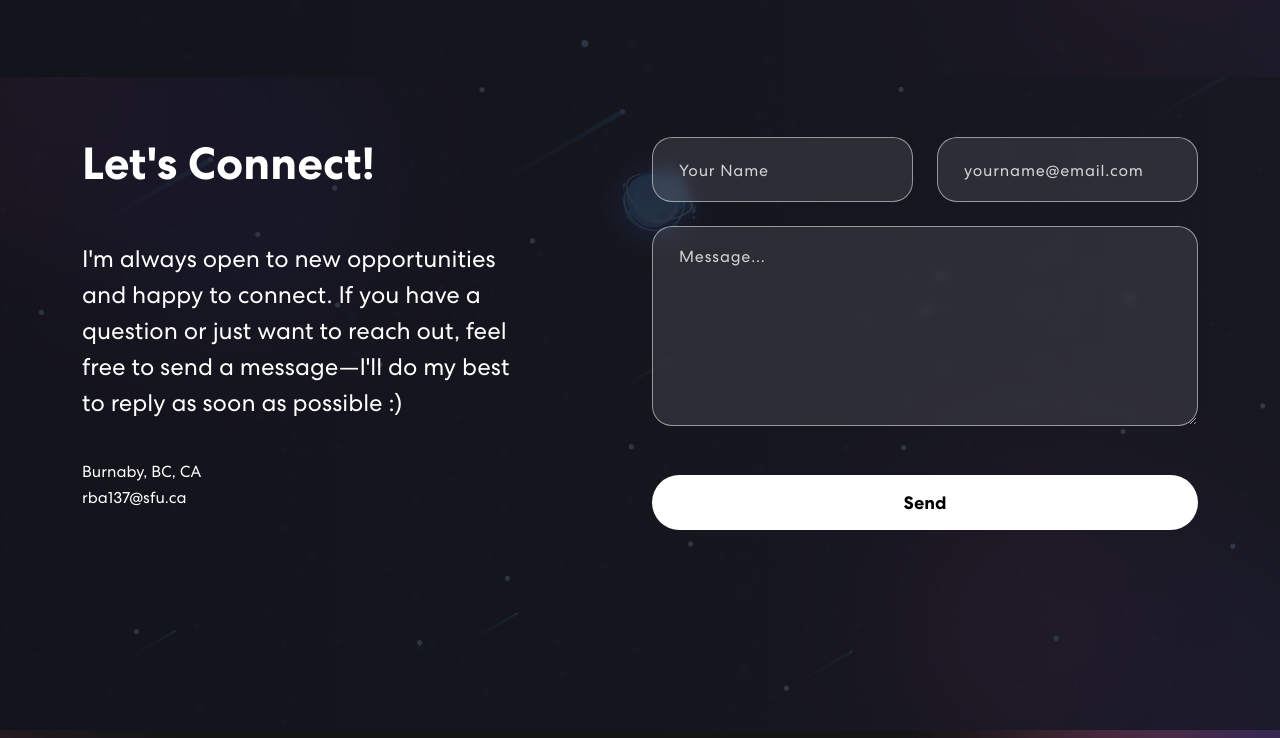
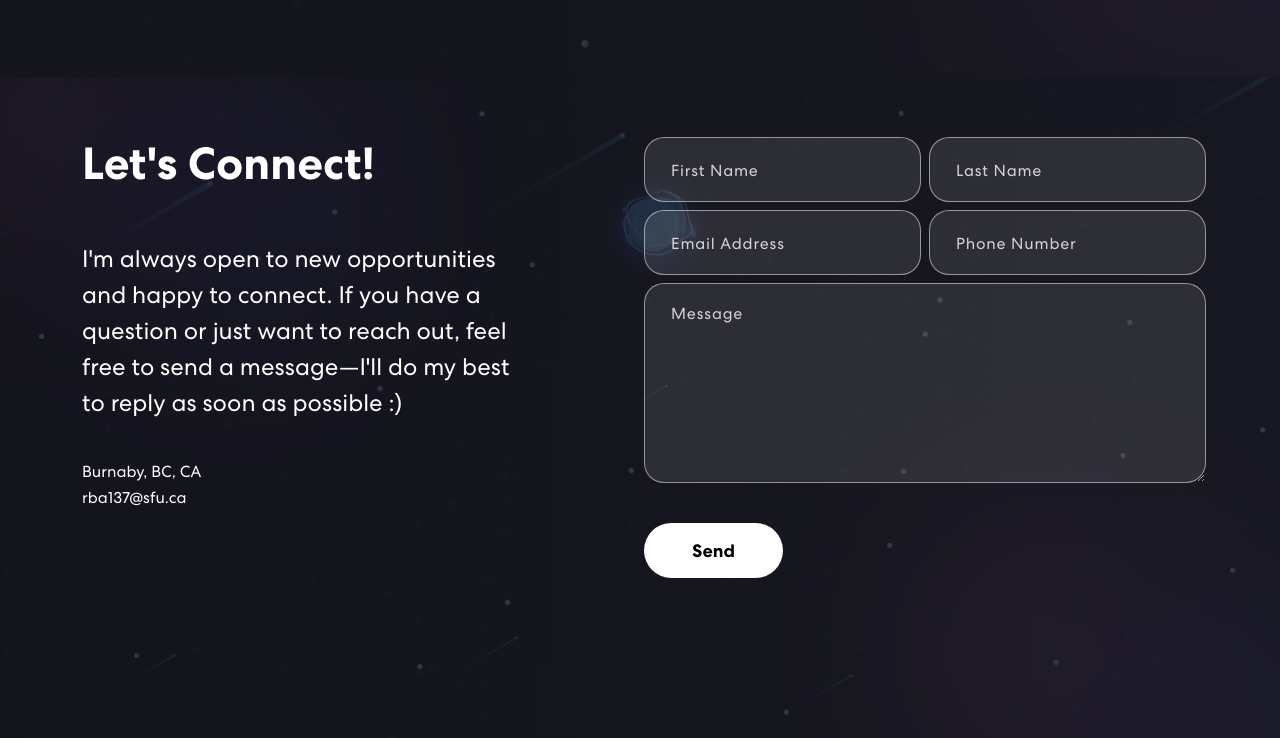
Before and after one commit to Rushik-B/personal-portfolio, a React (Create React App) app: page / in a window 1280 px wide. Shown: the part 1720-2458 px from the top of the page. Built offline with nearby package versions, Linux system fonts and the light colour scheme.

Commit message:
Made changes to the contact form email handling and made sure it functions properly

```diff
--- a/src/App.css
+++ b/src/App.css
@@ -653,7 +653,9 @@ nav.navbar .navbar-toggler[aria-expanded="true"] .navbar-toggler-icon {
   color: #fff;
   transform: translateY(-2px);
   box-shadow: 0 5px 15px rgba(0, 0, 0, 0.3);
+  transition: 0.3s ease-in-out;
 }
+
 
 
 
@@ -709,7 +711,7 @@ nav.navbar .navbar-toggler[aria-expanded="true"] .navbar-toggler-icon {
 
 .send-button:hover {
   background: #000000; /* Black background on hover */
-  color: #ffffff; /* White text on hover */
+  color: #000; /* White text on hover */
 }
 
 textarea.form-control {
--- a/src/components/Contact.js
+++ b/src/components/Contact.js
@@ -10,7 +10,8 @@ export const Contact = () => {
     email: '',
     phone: '',
     message: ''
-  }
+  };
+
   const [formDetails, setFormDetails] = useState(formInitialDetails);
   const [buttonText, setButtonText] = useState('Send');
   const [status, setStatus] = useState({});
@@ -19,26 +20,45 @@ export const Contact = () => {
     setFormDetails({
       ...formDetails,
       [category]: value
-    })
-  }
+    });
+  };
 
   const handleSubmit = async (e) => {
     e.preventDefault();
     setButtonText("Sending...");
-    let response = await fetch("http://localhost:5000/contact", {
+
+    // Create a FormData object and append all form fields
+    const data = new FormData();
+    for (const key in formDetails) {
+      data.append(key, formDetails[key]);
+    }
+    // Append your Web3Forms access key (replace with your actual key)
+    data.append("access_key", "9ae8d6c1-a49d-4c77-9221-669f0a7f3afb");
+
+    try {
+      // Post the form data to Web3Forms API
+      let response = await fetch("https://api.web3forms.com/submit", {
         method: "POST",
-      headers: {
-        "Content-Type": "application/json;charset=utf-8",
-      },
-      body: JSON.stringify(formDetails),
+        body: data,
       });
+      let result = await response.json();
+
+      if (result.success) {
+        setStatus({ success: true, message: 'Message sent successfully' });
+        setFormDetails(formInitialDetails); // Reset form fields
+      } else {
+        setStatus({
+          success: false,
+          message: result.message || 'Something went wrong, please try again later.'
+        });
+      }
+    } catch (error) {
+      setStatus({
+        success: false,
+        message: 'Network error, please check your connection'
+      });
+    } finally {
       setButtonText("Send");
-    let result = await response.json();
-    setFormDetails(formInitialDetails);
-    if (result.code === 200) {
-      setStatus({ success: true, message: 'Message sent successfully' });
-    } else {
-      setStatus({ success: false, message: 'Something went wrong, please try again later.' });
     }
   };
 
@@ -46,18 +66,18 @@ export const Contact = () => {
     <section className="contact" id="connect">
       <Container>
         <Row className="align-items-start justify-content-between">
-          {/* Left side text */}
           <Col md={5}>
             <div className="contact-text">
               <h2 style={{
                 fontWeight: 'bold',
-                marginBottom: '20px'  // Adds space between heading and paragraph
+                marginBottom: '20px'
               }}>
                 Let's Connect!
               </h2>
-              <div style={{ height: '30px' }}></div>  {/*Empty div as spacer */}
+              <div style={{ height: '30px' }}></div>
               <p className="message-text">
-                I'm always open to new opportunities and happy to connect. If you have a question or just want to reach out, feel free to send a message—I'll do my best to reply as soon as possible :)
+                I'm always open to new opportunities and happy to connect. If you have a question or just want to reach out,
+                feel free to send a message—I'll do my best to reply as soon as possible :)
               </p>
               <div className="contact-info">
                 <p>Burnaby, BC, CA</p>
@@ -66,38 +86,71 @@ export const Contact = () => {
             </div>
           </Col>
 
-          {/* Right side form */}
           <Col md={6}>
+            <TrackVisibility>
+              {({ isVisible }) => (
+                <div className={isVisible ? "animate__animated animate__fadeIn" : ""}>
                   <form onSubmit={handleSubmit}>
                     <Row>
-                <Col md={6} className="mb-3">
+                      <Col sm={6} className="px-1">
                         <input
                           type="text"
-                    placeholder="Your Name"
-                    className="form-control"
+                          value={formDetails.firstName}
+                          placeholder="First Name"
+                          onChange={(e) => onFormUpdate('firstName', e.target.value)}
+                          required
                         />
                       </Col>
-                <Col md={6} className="mb-3">
+                      <Col sm={6} className="px-1">
+                        <input
+                          type="text"
+                          value={formDetails.lastName}
+                          placeholder="Last Name"
+                          onChange={(e) => onFormUpdate('lastName', e.target.value)}
+                          required
+                        />
+                      </Col>
+                      <Col sm={6} className="px-1">
                         <input
                           type="email"
-                    placeholder="yourname@email.com"
-                    className="form-control"
+                          value={formDetails.email}
+                          placeholder="Email Address"
+                          onChange={(e) => onFormUpdate('email', e.target.value)}
+                          required
                         />
                       </Col>
-                <Col md={12}>
-                  <textarea
-                    placeholder="Message..."
-                    className="form-control"
-                    rows={6}
+                      <Col sm={6} className="px-1">
+                        <input
+                          type="tel"
+                          value={formDetails.phone}
+                          placeholder="Phone Number"
+                          onChange={(e) => onFormUpdate('phone', e.target.value)}
                         />
                       </Col>
-                <Col md={12} className="mt-3">
-                  <button type="submit" className="send-button">
-                    Send
+                      <Col className="px-1">
+                        <textarea
+                          rows="6"
+                          value={formDetails.message}
+                          placeholder="Message"
+                          onChange={(e) => onFormUpdate('message', e.target.value)}
+                          required
+                        ></textarea>
+                        <button type="submit">
+                          <span>{buttonText}</span>
                         </button>
                       </Col>
+                      {status.message && (
+                        <Col>
+                          <p className={status.success ? "text-success" : "text-danger"}>
+                            {status.message}
+                          </p>
+                        </Col>
+                      )}
                     </Row>
                   </form>
+                </div>
+              )}
+            </TrackVisibility>
           </Col>
         </Row>
       </Container>
```
Also changed, not shown: server.js (deleted, +0 -44 lines), src/components/Footer.js (line endings or trailing spaces). Lines whose indentation alone changed are shown as unchanged.
